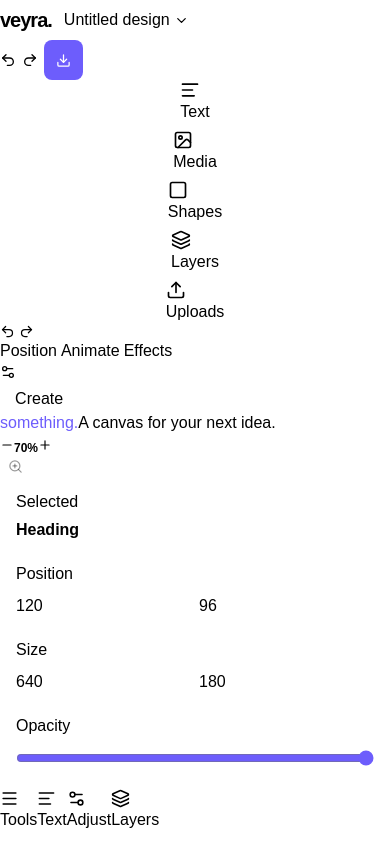
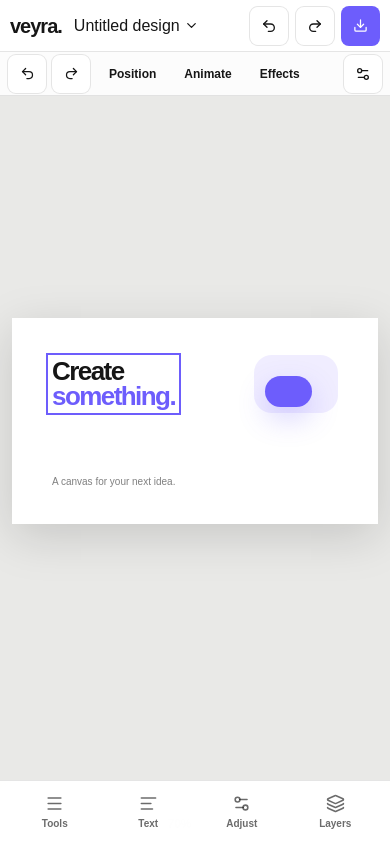
Before and after one commit to ayan27612-oss/Veyra, a Next.js app: page /editor in a window 390 px wide. Built offline with nearby package versions, Linux system fonts and the light colour scheme.

Commit message:
style: add responsive editor system

```diff
--- a/app/globals.css
+++ b/app/globals.css
@@ -3,6 +3,65 @@
 :root{color-scheme:light}
 *{box-sizing:border-box}
 html,body{margin:0;min-height:100%;font-family:Arial,Helvetica,sans-serif}
+body{overscroll-behavior:none}
 button,input{font:inherit}
 button{cursor:pointer}
 ::selection{background:#dcd7ff;color:#151515}
+.scrollbar-none{scrollbar-width:none}.scrollbar-none::-webkit-scrollbar{display:none}
+
+.editor-shell{height:100dvh;min-height:100svh;display:flex;flex-direction:column;overflow:hidden;background:#f3f3f1;color:#161616}
+.editor-header{height:56px;min-height:56px;display:flex;align-items:center;justify-content:space-between;border-bottom:1px solid rgb(0 0 0/.1);background:#fff;padding:0 max(12px,env(safe-area-inset-left)) 0 max(12px,env(safe-area-inset-right))}
+.editor-body{display:flex;min-height:0;flex:1;position:relative}
+.editor-main{display:flex;min-width:0;min-height:0;flex:1;flex-direction:column}
+.icon-button{display:inline-flex;min-height:40px;min-width:40px;align-items:center;justify-content:center;border:1px solid rgb(0 0 0/.1);border-radius:9px;background:#fff}
+.icon-button:hover{background:#f5f5f5}
+.tool-rail{width:76px;min-width:76px;border-right:1px solid rgb(0 0 0/.1);background:#fff;padding:12px 5px}
+.tool-button{display:flex;min-height:58px;width:66px;flex-direction:column;align-items:center;justify-content:center;gap:4px;border-radius:12px;color:rgb(0 0 0/.55);font-size:10px;font-weight:700}
+.tool-button:hover,.tool-button:focus-visible{background:#f1efff;color:#6d5dfc}
+.editor-toolbar{height:48px;min-height:48px;display:flex;align-items:center;gap:6px;border-bottom:1px solid rgb(0 0 0/.1);background:rgb(255 255 255/.78);padding:0 10px}
+.toolbar-button{min-height:36px;white-space:nowrap;border-radius:8px;padding:7px 12px;font-size:12px;font-weight:700}
+.toolbar-button:hover{background:rgb(0 0 0/.05)}
+.canvas-area{position:relative;display:flex;min-height:0;flex:1;align-items:center;justify-content:center;overflow:auto;background:#e9e9e7;padding:clamp(18px,4vw,48px)}
+.canvas-wrap{width:min(780px,92vw,calc(100% - 4px));flex:none}
+.design-canvas{position:relative;aspect-ratio:16/9;width:100%;background:#fff;box-shadow:0 12px 45px rgb(0 0 0/.15);overflow:hidden}
+.canvas-heading{position:absolute;left:11%;top:20%;text-align:left;font-size:clamp(26px,6vw,60px);font-weight:900;line-height:.95;letter-spacing:-.06em;outline:none}
+.canvas-subtitle{position:absolute;bottom:17%;left:11%;font-size:clamp(10px,1.6vw,18px);color:rgb(0 0 0/.5)}
+.canvas-card{position:absolute;right:11%;top:18%;height:28%;width:23%;border-radius:clamp(18px,4vw,40px);background:#f0edff}
+.canvas-accent{position:absolute;right:18%;top:28%;height:15%;width:13%;border-radius:24px;background:#6d5dfc;box-shadow:0 12px 28px rgb(109 93 252/.25)}
+.canvas-selected{outline:2px solid #6d5dfc;outline-offset:4px}
+.zoom-bar{height:44px;min-height:44px;display:flex;align-items:center;justify-content:center;gap:8px;border-top:1px solid rgb(0 0 0/.1);background:#fff}
+.inspector{width:256px;min-width:256px;border-left:1px solid rgb(0 0 0/.1);background:#fff;overflow:auto}
+.inspector-label{font-size:12px;font-weight:700;color:rgb(0 0 0/.5)}
+.field{width:100%;border:1px solid rgb(0 0 0/.1);border-radius:9px;padding:9px 10px;font-size:14px;background:#fff}
+.mobile-bottom-nav,.mobile-panel-backdrop{display:none}
+
+@media (max-width: 1023px){
+  .desktop-inspector{display:none}
+  .canvas-area{padding:24px}
+}
+@media (max-width: 767px){
+  .desktop-tools{display:none}
+  .editor-header{height:52px;min-height:52px;padding-inline:10px}
+  .editor-toolbar{height:44px;min-height:44px;padding-inline:7px}
+  .canvas-area{padding:16px 10px 72px}
+  .canvas-wrap{width:min(94vw,780px)}
+  .zoom-bar{height:42px;min-height:42px}
+  .mobile-bottom-nav{position:absolute;z-index:20;bottom:0;left:0;right:0;display:grid;grid-template-columns:repeat(4,1fr);height:64px;padding:5px 8px max(5px,env(safe-area-inset-bottom));border-top:1px solid rgb(0 0 0/.1);background:rgb(255 255 255/.96);backdrop-filter:blur(16px)}
+  .mobile-bottom-nav button{display:flex;min-width:0;flex-direction:column;align-items:center;justify-content:center;gap:3px;border-radius:10px;color:rgb(0 0 0/.58);font-size:10px;font-weight:700}
+  .mobile-bottom-nav button:active{background:#f1efff;color:#6d5dfc}
+  .mobile-panel-backdrop{position:absolute;z-index:30;inset:0;display:flex;align-items:flex-end;background:rgb(0 0 0/.28)}
+  .mobile-panel{width:100%;max-height:min(70dvh,520px);overflow:auto;border-radius:18px 18px 0 0;background:#fff;box-shadow:0 -15px 50px rgb(0 0 0/.18);padding-bottom:max(8px,env(safe-area-inset-bottom))}
+  .mobile-tool-card{display:flex;min-height:72px;flex-direction:column;align-items:center;justify-content:center;gap:7px;border:1px solid rgb(0 0 0/.08);border-radius:12px;background:#fff;font-size:11px;font-weight:700}
+}
+@media (max-width: 380px){
+  .editor-header .icon-button{min-width:36px;min-height:36px}
+  .editor-header .icon-button:first-of-type{display:none}
+  .canvas-area{padding-inline:6px}
+}
+@media (min-width: 768px) and (max-width: 1100px){
+  .tool-rail{width:68px;min-width:68px}
+  .tool-button{width:58px}
+}
+@media (prefers-reduced-motion:reduce){
+  *,*::before,*::after{scroll-behavior:auto!important;transition:none!important;animation:none!important}
+}
```
